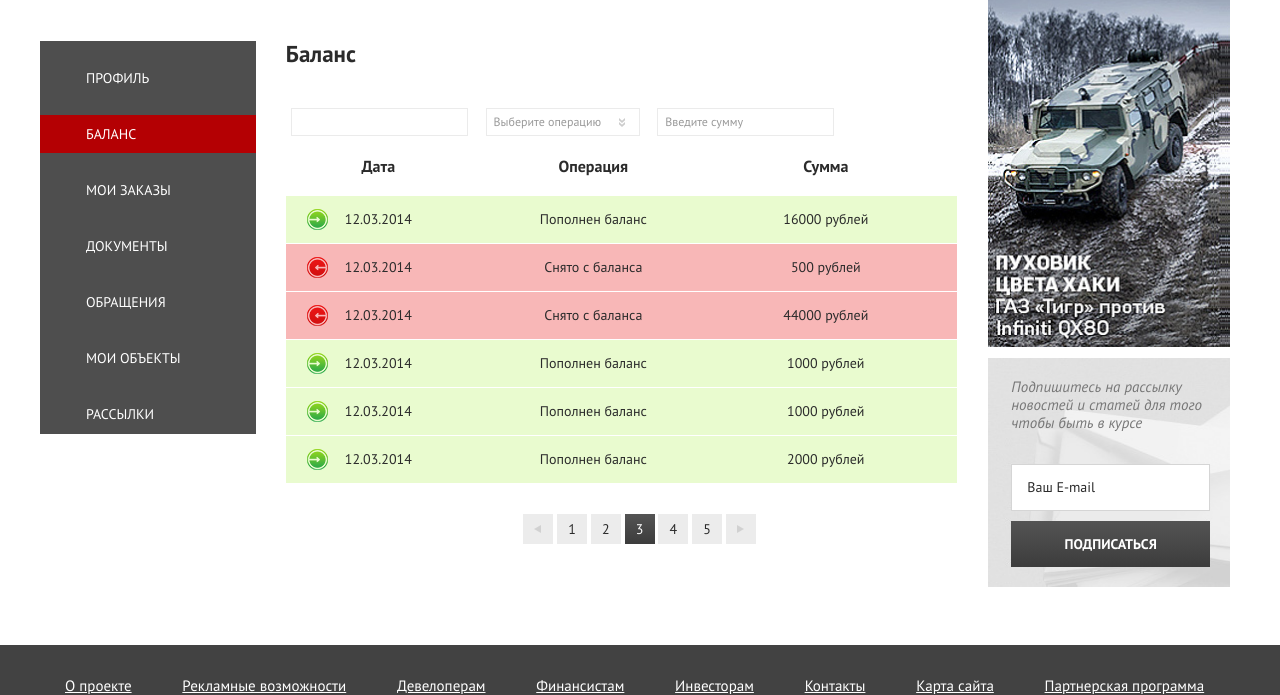
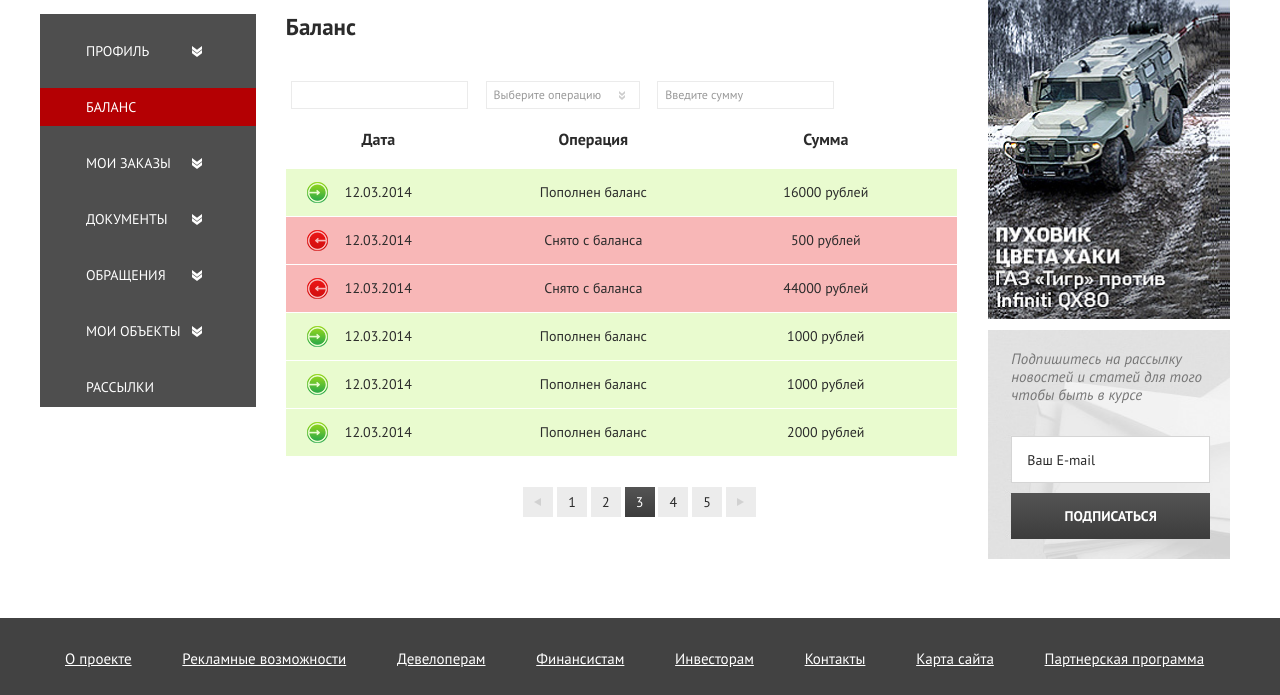
Before and after one commit to pensill/invest-finance.ru, a plain HTML site: page InvestF/cab_balance.html in a window 1280 px wide. Shown: the part 405-1100 px from the top of the page. Drawn offline with nearby package versions, Linux system fonts and the light colour scheme.

Commit message:
some fix

```diff
--- a/InvestF/cab_balance.html
+++ b/InvestF/cab_balance.html
@@ -158,12 +158,17 @@
                           <div class="row">
                             <div class="col-sm-3">
                               <ul class="cabinet-menu">
-                                <li class="cabinet-menu__item"><a href="">Профиль</a></li>
+                                <li class="cabinet-menu__item cabinet-menu__item--sub"><a href="">Профиль</a></li>
                                 <li class="cabinet-menu__item cabinet-menu__item--active"><a href="">Баланс</a></li>
-                                <li class="cabinet-menu__item"><a href="">Мои заказы</a></li>
-                                <li class="cabinet-menu__item"><a href="">Документы</a></li>
-                                <li class="cabinet-menu__item"><a href="">Обращения</a></li>
-                                <li class="cabinet-menu__item"><a href="">Мои объекты</a></li>
+                                <li class="cabinet-menu__item cabinet-menu__item--sub"><a href="">Мои заказы</a></li>
+                                <li class="cabinet-menu__item cabinet-menu__item--sub"><a href="">Документы</a></li>
+                                <li class="cabinet-menu__item cabinet-menu__item--sub"><a href="">Обращения</a></li>
+                                <li class="cabinet-menu__item cabinet-menu__item--sub"><a href="">Мои объекты</a>
+                                  <ul class="cabinet-menu_sub-menu">
+                                    <li class="cabinet-menu_sub-menu__item"><a href="#">Первый объект</a></li>
+                                    <li><a class="cabinet-menu_sub-menu__item" href="#">Второй объект</a></li>
+                                  </ul>
+                                </li>
                                 <li class="cabinet-menu__item"><a href="">Рассылки</a></li>
                               </ul>
                             </div>
--- a/InvestF/style.css
+++ b/InvestF/style.css
@@ -218,7 +218,7 @@ header .currency-wrapper .currency .arrow.arrow-up{
 	font-weight: bold;
 	font-size: 25px;
 	padding: 3px 15px 1px;
-	width: 265px;
+	width: 254px;
 	color: #7f0002;
 	height: 40px;
 }
@@ -2740,6 +2740,30 @@ section .contacts-detail__contact-info h3{
 }
 .cabinet-menu__item a{
 	color:white;
+}
+.cabinet-menu__item--sub{
+	position: relative;
+}
+.cabinet-menu__item--sub:before{
+	content: "";
+	display: block;
+	background: url(img/icons/cabinet-menu_sub-menu.png);
+	width: 10px;
+	height: 11px;
+	position: absolute;
+	left: 152px;
+	top: 14px;
+	cursor: pointer;
+}
+.cabinet-menu_sub-menu{
+	display: none;
+}
+.cabinet-menu__item--sub:hover{
+	margin-bottom: 0px;
+}
+.cabinet-menu__item--sub:hover .cabinet-menu_sub-menu{
+	padding-left: 20px;
+	display: block;
 
 }
 /*----------cabinet-menu-end-----------*/
```
Also changed, not shown: InvestF/img/icons/cabinet-menu_sub-menu.png (added).
